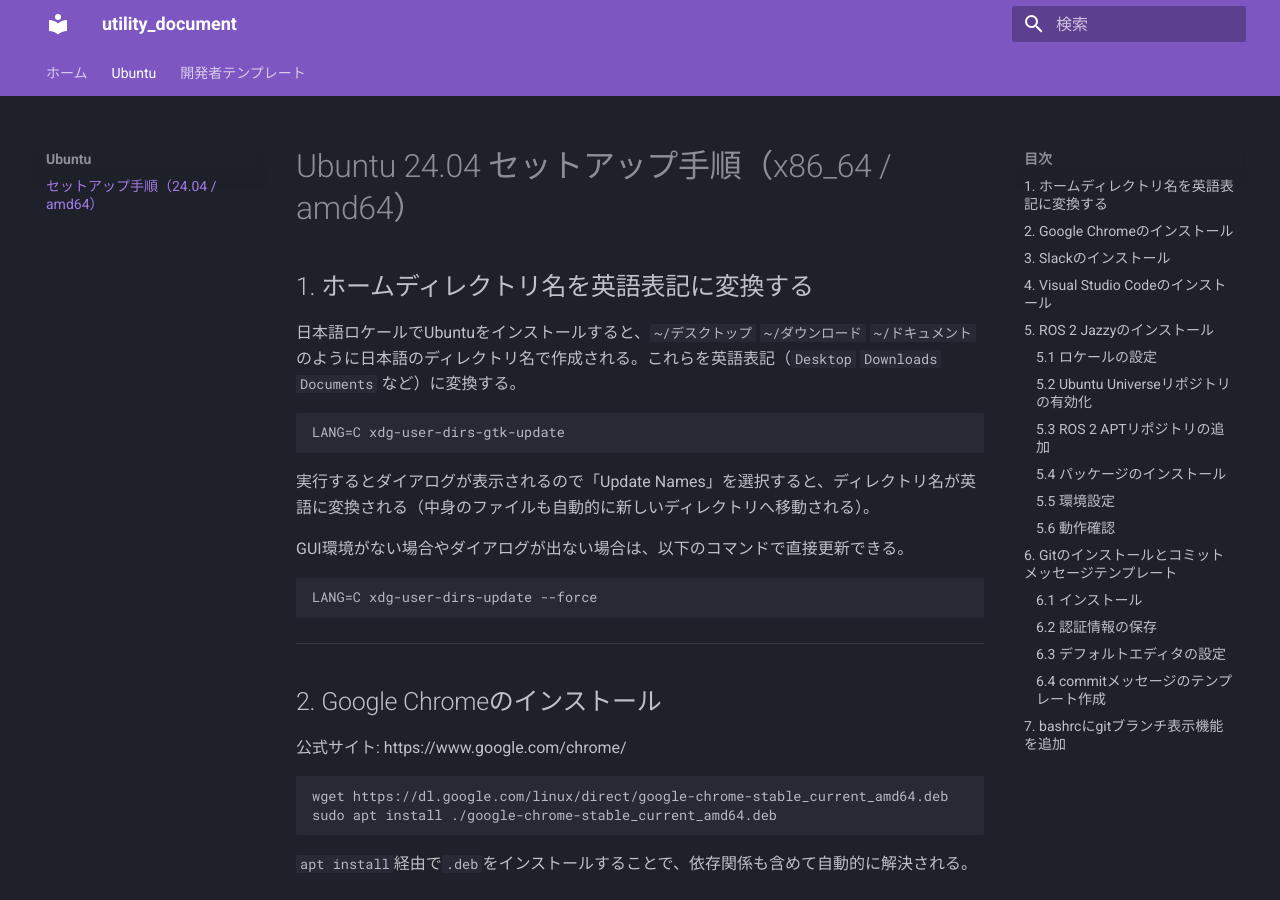
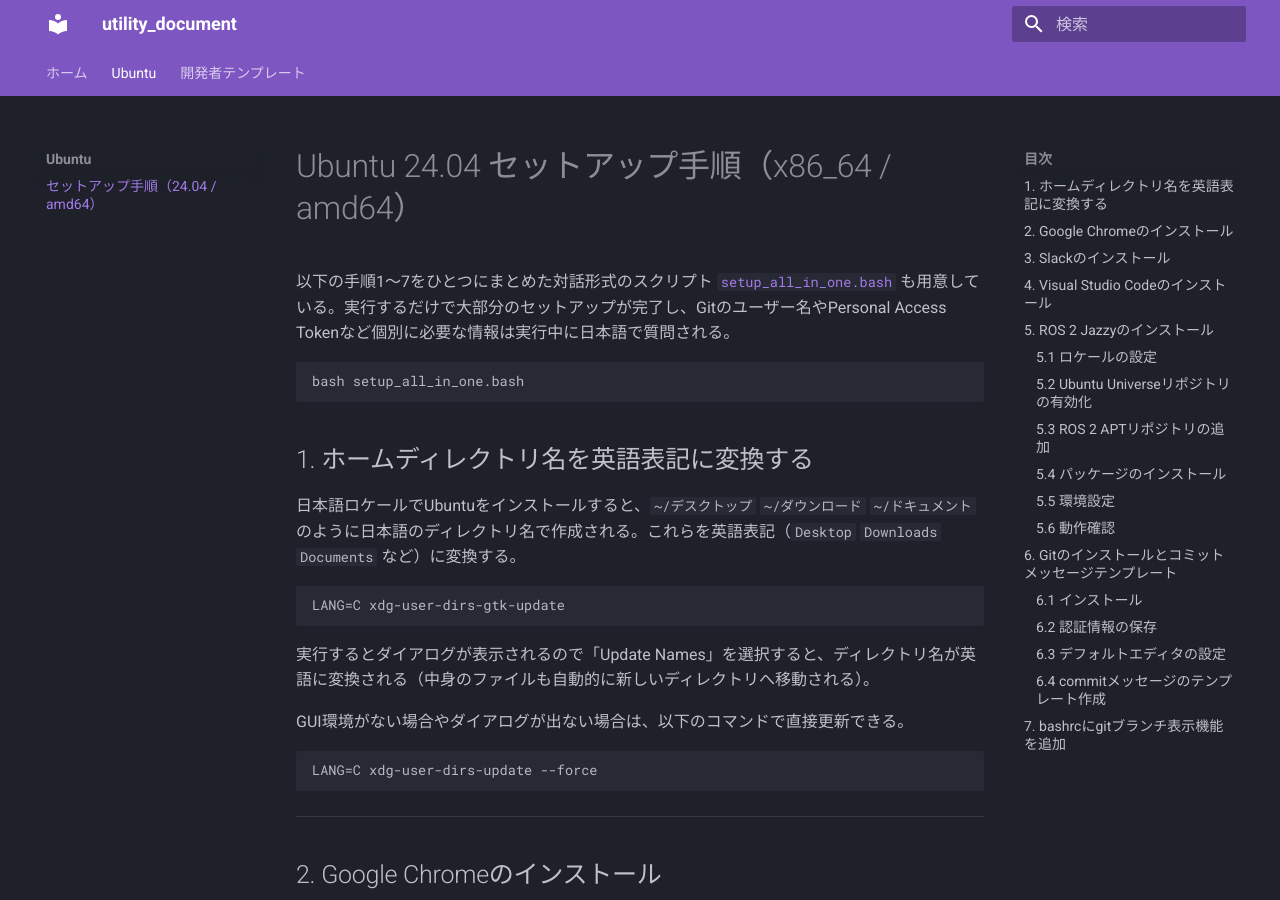
Before and after one commit to kyo0221/utility_document, an MkDocs documentation site: the page built from docs/ubuntu/setup.md, in a window 1280 px wide and 900 px high. Built offline with MkDocs 1.6.1 and Material for MkDocs 9.7.7, drawn with Linux system fonts in a browser that asks for light colours.

Commit message:
feat: install bash

````diff
--- a/docs/ubuntu/setup.md
+++ b/docs/ubuntu/setup.md
@@ -1,4 +1,10 @@
 # Ubuntu 24.04 セットアップ手順（x86_64 / amd64）
+
+以下の手順1〜7をひとつにまとめた対話形式のスクリプト [`setup_all_in_one.bash`](./setup_all_in_one.bash) も用意している。実行するだけで大部分のセットアップが完了し、Gitのユーザー名やPersonal Access Tokenなど個別に必要な情報は実行中に日本語で質問される。
+
+```bash
+bash setup_all_in_one.bash
+```
 
 ## 1. ホームディレクトリ名を英語表記に変換する
 
````
Also changed, not shown: 1 other file.
